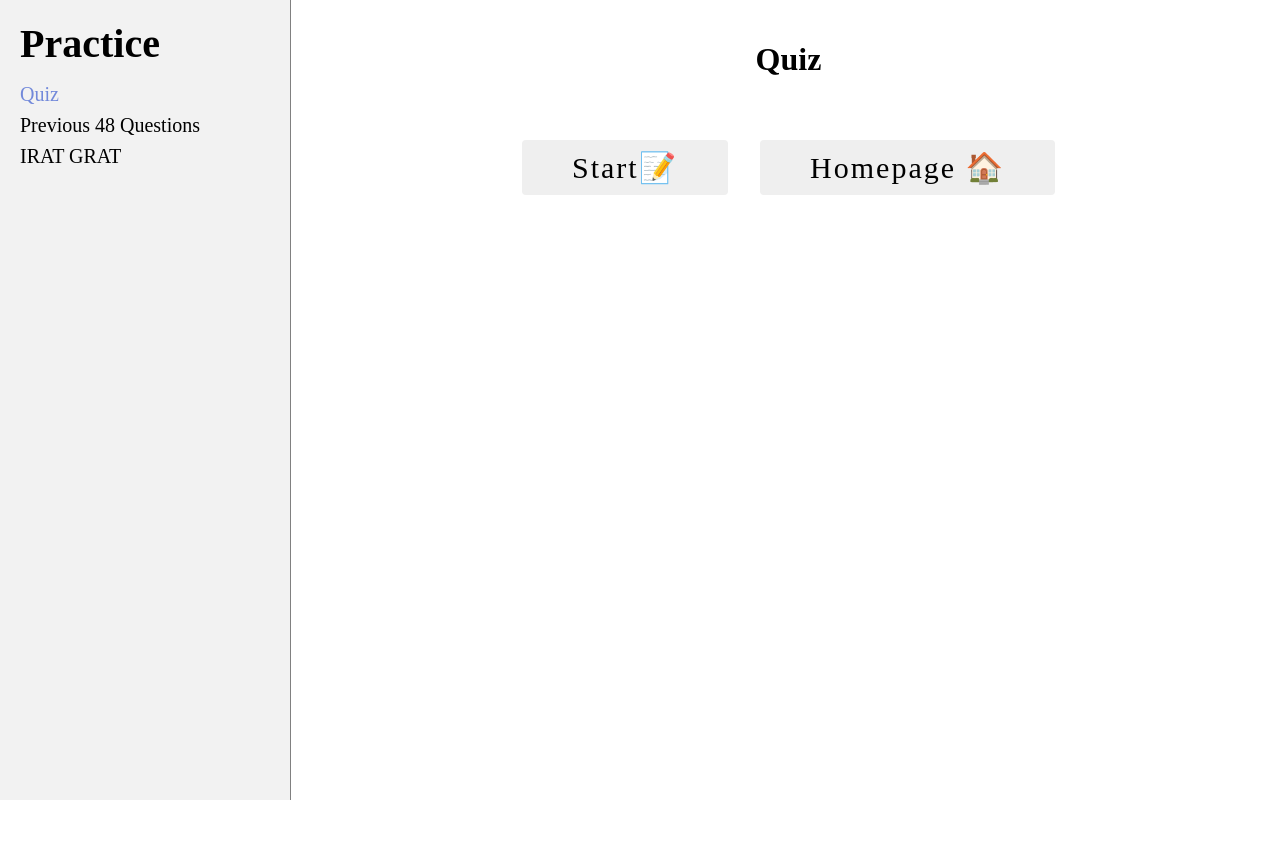
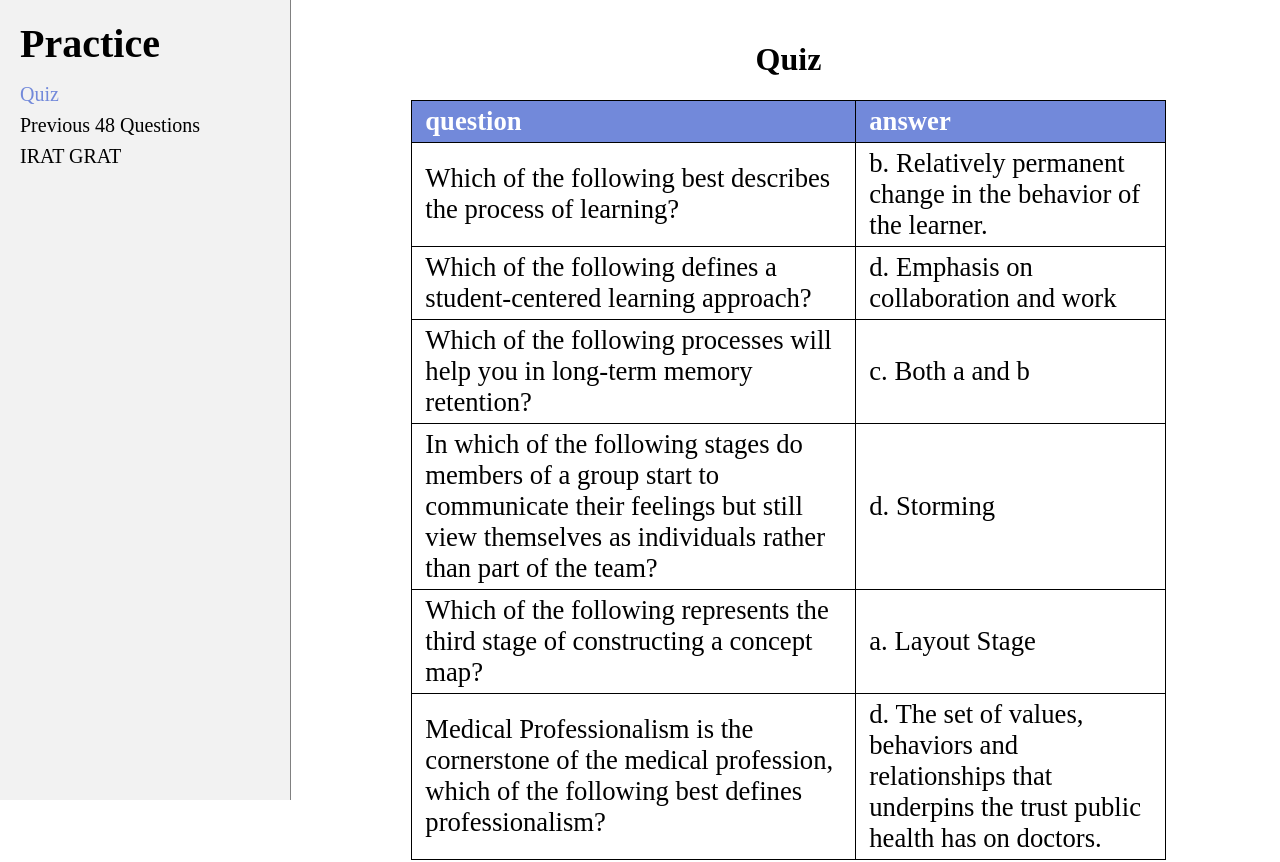
Before and after one commit to excelcodes/ems, a Next.js app: page /me in a window 1280 px wide. Shown: the top 862 px of the page. Before the commit the page ends 800 px from the top, so only its background shows below. Built offline with nearby package versions, Linux system fonts and the light colour scheme.

Commit message:
show table

```diff
--- a/app/me/page.js
+++ b/app/me/page.js
@@ -5,5 +5,5 @@ import Viewer from "@/app/components/Viewer";
 
 
 export default function Page() {
-  return <Viewer data={data} color="#7289da" hideTable={true} />;
+  return <Viewer data={data} color="#7289da" hideTable={false} />;
 }
```
